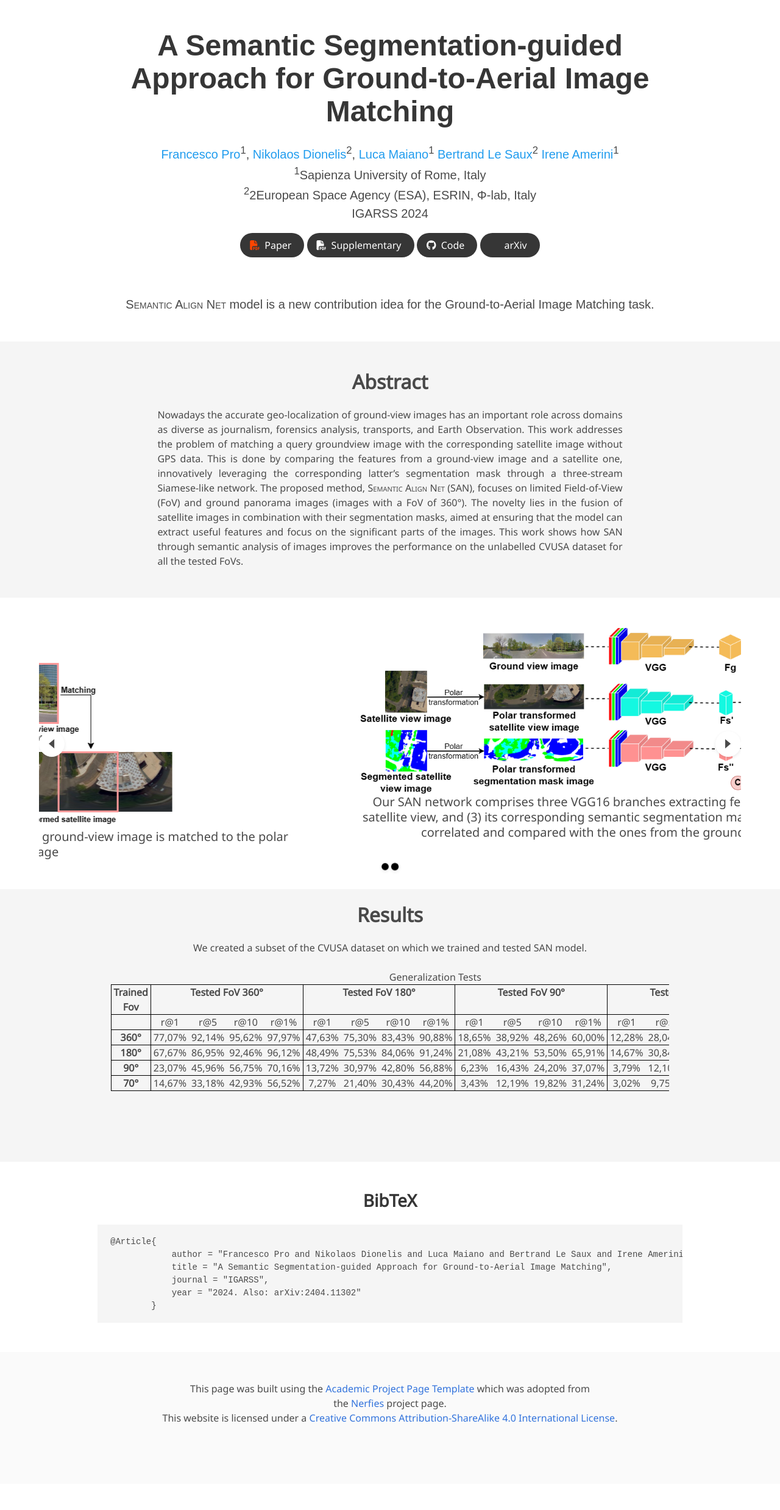
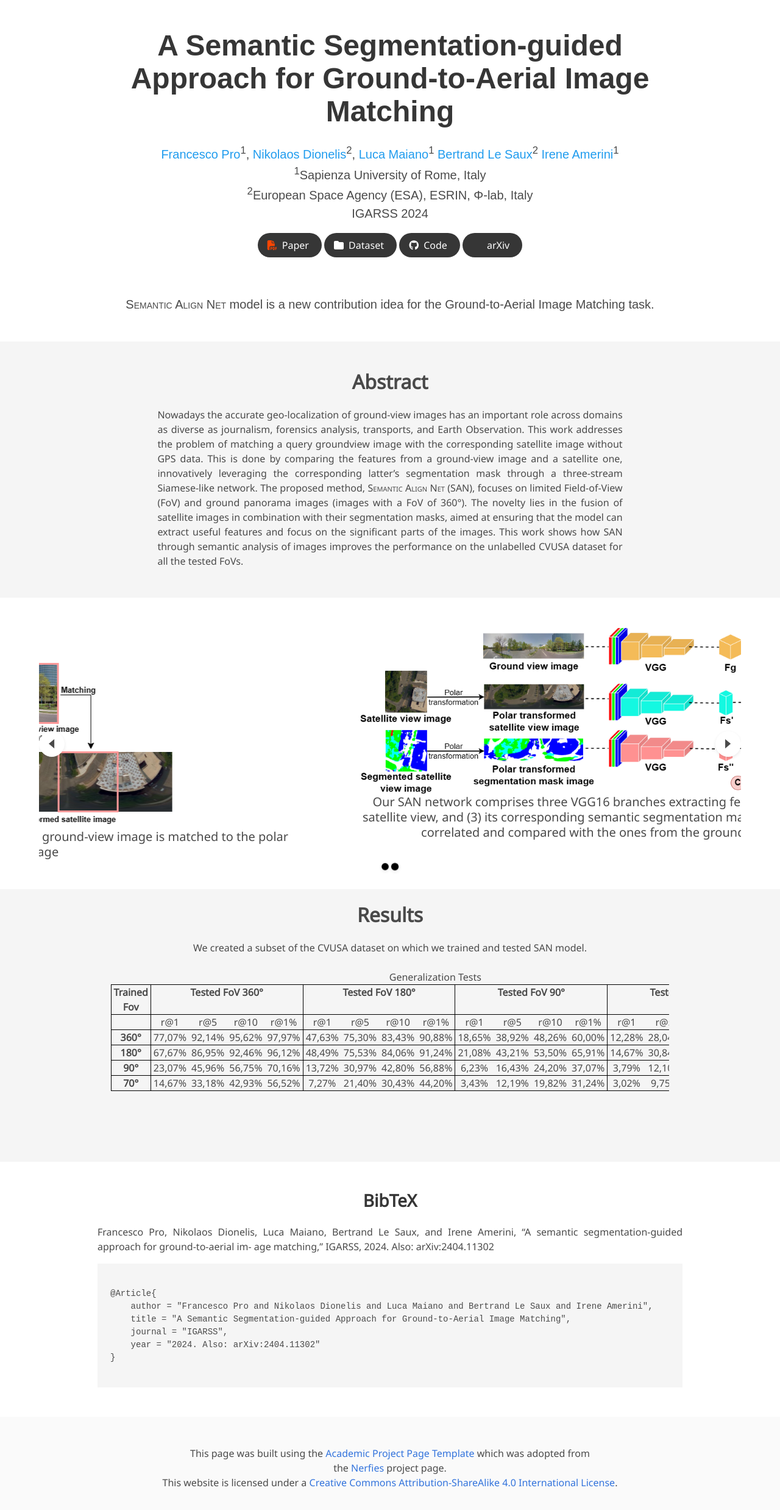
Before and after one commit to pro1944191/SemanticAlignNet, a plain HTML site: page index.html in a window 1280 px wide. Shown: the top 2476 px of the page at 61% size. Before the commit the page ends 2433 px from the top, so only its background shows below. Drawn offline with nearby package versions, Linux system fonts and the light colour scheme; some icons are missing; a web font is replaced by a local one.

Commit message:
Site links updated

```diff
--- a/index.html
+++ b/index.html
@@ -55,22 +55,22 @@
             <div class="is-size-5 publication-authors">
               <!-- Paper authors -->
               <span class="author-block">
-                <a href="FIRST AUTHOR PERSONAL LINK" target="_blank">Francesco Pro</a><sup>1</sup>,</span>
+                <a href="https://www.linkedin.com/in/francesco-pro/" target="_blank">Francesco Pro</a><sup>1</sup>,</span>
                 <span class="author-block">
-                  <a href="SECOND AUTHOR PERSONAL LINK" target="_blank">Nikolaos Dionelis</a><sup>2</sup>,</span>
+                  <a href="https://www.linkedin.com/in/nikolaos-dionelis-60688279/" target="_blank">Nikolaos Dionelis</a><sup>2</sup>,</span>
                   <span class="author-block">
-                    <a href="THIRD AUTHOR PERSONAL LINK" target="_blank">Luca Maiano</a><sup>1</sup>
+                    <a href="https://phd.uniroma1.it/web/LUCA-MAIANO_nT1531016_.aspx" target="_blank">Luca Maiano</a><sup>1</sup>
                   </span>
                   <span class="author-block">
-                    <a href="THIRD AUTHOR PERSONAL LINK" target="_blank">Bertrand Le Saux</a><sup>2</sup>
+                    <a href="https://blesaux.github.io/" target="_blank">Bertrand Le Saux</a><sup>2</sup>
                   </span>
                   <span class="author-block">
-                    <a href="THIRD AUTHOR PERSONAL LINK" target="_blank">Irene Amerini</a><sup>1</sup>
+                    <a href="https://sites.google.com/diag.uniroma1.it/ireneamerini" target="_blank">Irene Amerini</a><sup>1</sup>
                   </span>
                   </div>
 
                   <div class="is-size-5 publication-authors">
-                    <span class="author-block"><sup>1</sup>Sapienza University of Rome, Italy<br><sup>2</sup>2European Space Agency (ESA), ESRIN, Φ-lab, Italy<br>IGARSS 2024</span>
+                    <span class="author-block"><sup>1</sup>Sapienza University of Rome, Italy<br><sup>2</sup>European Space Agency (ESA), ESRIN, Φ-lab, Italy<br>IGARSS 2024</span>
                     <!--<span class="eql-cntrb"><small><br><sup>*</sup>Indicates Equal Contribution</small></span>-->
                   </div>
 
@@ -78,7 +78,7 @@
                     <div class="publication-links">
                          <!-- Arxiv PDF link -->
                       <span class="link-block">
-                        <a href="https://arxiv.org/pdf/<ARXIV PAPER ID>.pdf" target="_blank"
+                        <a href="https://arxiv.org/pdf/2404.11302" target="_blank"
                         class="external-link button is-normal is-rounded is-dark">
                         <span class="icon">
                           <i class="fas fa-file-pdf" style="color:orangered"></i>
@@ -89,18 +89,18 @@
 
                     <!-- Supplementary PDF link -->
                     <span class="link-block">
-                      <a href="static/pdfs/supplementary_material.pdf" target="_blank"
+                      <a href="https://drive.google.com/file/d/17W9VEPMneRlb6igtSxa--Xh4fSZs3RS_/view?usp=sharing" target="_blank"
                       class="external-link button is-normal is-rounded is-dark">
                       <span class="icon">
-                        <i class="fas fa-file-pdf"></i>
+                        <i class="fas fa-folder" style="color:ffffff"></i>
                       </span>
-                      <span>Supplementary</span>
+                      <span>Dataset</span>
                     </a>
                   </span>
 
                   <!-- Github link -->
                   <span class="link-block">
-                    <a href="https://github.com/YOUR REPO HERE" target="_blank"
+                    <a href="https://github.com/pro1944191/SemanticAlignNet/tree/main" target="_blank"
                     class="external-link button is-normal is-rounded is-dark">
                     <span class="icon">
                       <i class="fab fa-github"></i>
@@ -111,7 +111,7 @@
 
                 <!-- ArXiv abstract Link -->
                 <span class="link-block">
-                  <a href="https://arxiv.org/abs/<ARXIV PAPER ID>" target="_blank"
+                  <a href="https://arxiv.org/abs/2404.11302" target="_blank"
                   class="external-link button is-normal is-rounded is-dark">
                   <span class="icon">
                     <i class="ai ai-arxiv"></i>
@@ -512,12 +512,19 @@
   <section class="section" id="BibTeX">
     <div class="container is-max-desktop content">
       <h2 class="title">BibTeX</h2>
-      <pre class="selectable"><code>@Article{
-            author = "Francesco Pro and Nikolaos Dionelis and Luca Maiano and Bertrand Le Saux and Irene Amerini",
-            title = "A Semantic Segmentation-guided Approach for Ground-to-Aerial Image Matching",
-            journal = "IGARSS",
-            year = "2024. Also: arXiv:2404.11302"
-        }</code></pre>
+      <p class="content has-text-justified">Francesco Pro, Nikolaos Dionelis, Luca Maiano,
+        Bertrand Le Saux, and Irene Amerini, “A semantic
+        segmentation-guided approach for ground-to-aerial im-
+        age matching,” IGARSS, 2024. Also: arXiv:2404.11302</p>
+<pre class="selectable"><code>
+@Article{
+    author = "Francesco Pro and Nikolaos Dionelis and Luca Maiano and Bertrand Le Saux and Irene Amerini",
+    title = "A Semantic Segmentation-guided Approach for Ground-to-Aerial Image Matching",
+    journal = "IGARSS",
+    year = "2024. Also: arXiv:2404.11302"
+}
+
+</code></pre>
     </div>
 </section>
 <!--End BibTex citation -->
```
